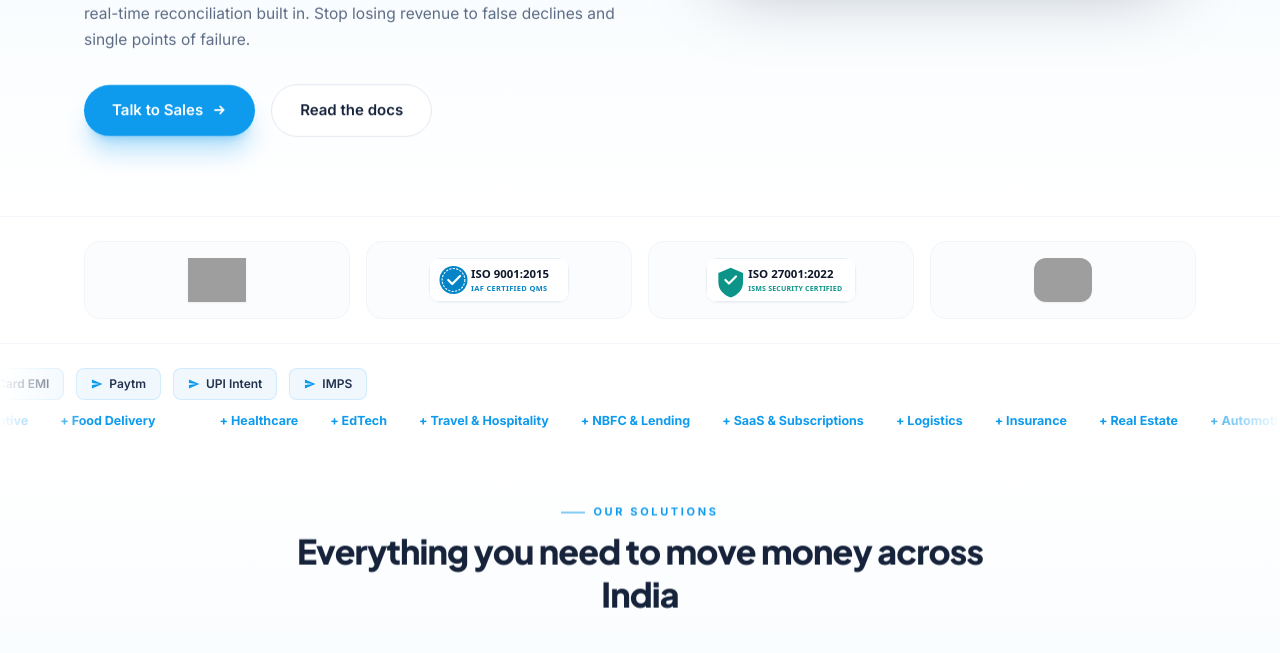
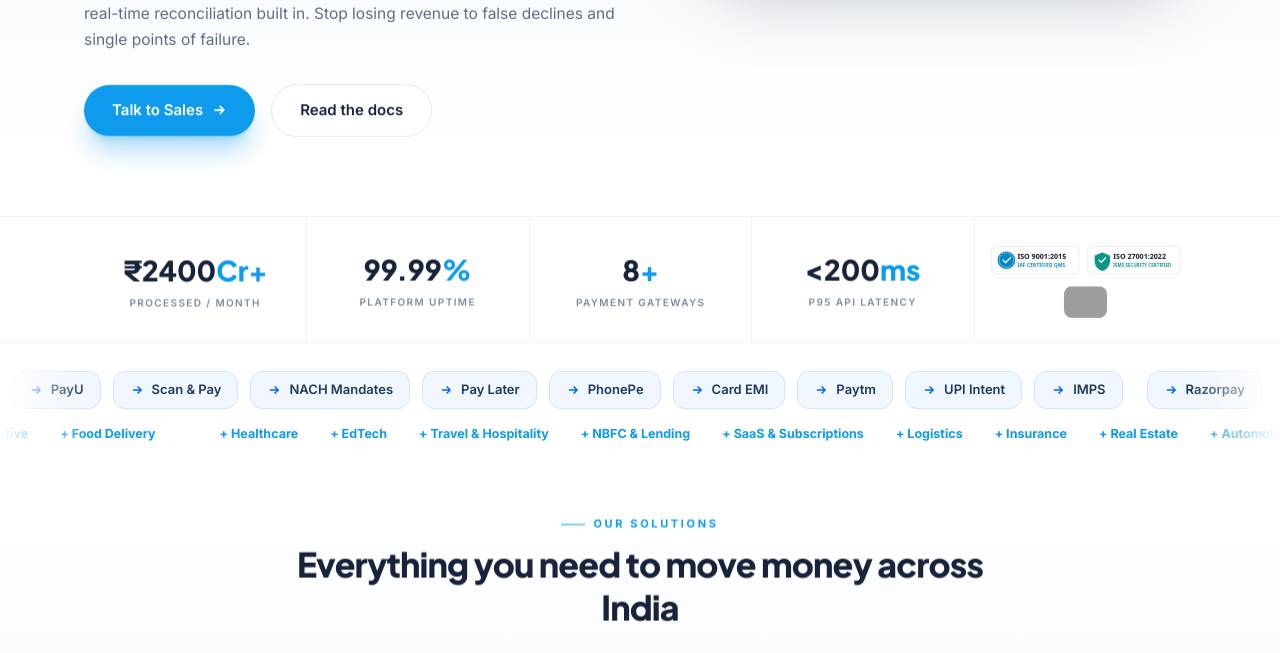
Before and after one commit to Paisape/pweb, a PHP site: page / in a window 1280 px wide. Shown: the part 649-1302 px from the top of the page. Run offline with PHP 8.4, Linux system fonts and the light colour scheme; some libraries are stand-ins or nearby versions; grey boxes are pictures that could not be loaded.

Commit message:
fix: restore 5-column stats bar with certificates card and update payment pills marquee to match design spec

```diff
--- a/index.php
+++ b/index.php
@@ -198,47 +198,95 @@
   </div>
 </section>
 
-<!-- ================= CERTIFICATIONS & TRUST ================= -->
-<section class="border-y border-slate-100 bg-white py-6">
-  <div class="mx-auto max-w-site px-5">
-    <div class="grid grid-cols-2 sm:grid-cols-4 gap-4 items-center justify-center">
-
-      <!-- PayU Certified Partner -->
-      <a href="https://pmny.in/er1smJcqj6z5" target="_blank" rel="noopener" class="group flex items-center justify-center rounded-2xl border border-slate-100 bg-slate-50/50 p-4 transition duration-300 hover:border-brand/30 hover:bg-white hover:shadow-md" aria-label="PayU Certified Partner">
-        <img src="https://partner.payu.in/packs/media/icons/certified-partner-9aa55562.png" alt="PayU Certified Partner" class="h-11 w-auto drop-shadow-sm transition group-hover:scale-105" width="80" height="80" />
+<!-- ================= STATS & CERTIFICATIONS ================= -->
+<section class="border-y border-slate-100 bg-white">
+  <div class="mx-auto grid max-w-site grid-cols-2 divide-slate-100 px-5 sm:grid-cols-3 lg:grid-cols-5 lg:divide-x">
+    <div data-reveal class="px-4 py-8 text-center">
+      <p class="font-display text-[28px] font-extrabold text-ink"><span data-count="2400" data-prefix="&#8377;">&#8377;0</span><span class="text-brand">Cr+</span></p>
+      <p class="mt-1 text-[10px] font-semibold uppercase tracking-[0.14em] text-body/80">Processed / Month</p>
+    </div>
+    <div data-reveal data-delay="80" class="px-4 py-8 text-center">
+      <p class="font-display text-[28px] font-extrabold text-ink"><span data-count="99.99" data-dec="2">0</span><span class="text-brand">%</span></p>
+      <p class="mt-1 text-[10px] font-semibold uppercase tracking-[0.14em] text-body/80">Platform Uptime</p>
+    </div>
+    <div data-reveal data-delay="160" class="px-4 py-8 text-center">
+      <p class="font-display text-[28px] font-extrabold text-ink"><span data-count="8">0</span><span class="text-brand">+</span></p>
+      <p class="mt-1 text-[10px] font-semibold uppercase tracking-[0.14em] text-body/80">Payment Gateways</p>
+    </div>
+    <div data-reveal data-delay="240" class="px-4 py-8 text-center">
+      <p class="font-display text-[28px] font-extrabold text-ink">&lt;<span data-count="200">0</span><span class="text-brand">ms</span></p>
+      <p class="mt-1 text-[10px] font-semibold uppercase tracking-[0.14em] text-body/80">P95 API Latency</p>
+    </div>
+    <div data-reveal data-delay="320" class="col-span-2 px-4 py-6 text-center sm:col-span-3 lg:col-span-1 flex flex-col items-center justify-center gap-2">
+      <div class="flex items-center justify-center gap-2">
+        <a href="https://www.iafcertsearch.org/certification/RC4pwKgEYuifFY9MQAMuaxjM" target="_blank" rel="noopener" aria-label="ISO 9001:2015 Certification" class="transition hover:scale-105">
+          <img src="/assets/iso-9001-logo.svg" alt="ISO 9001:2015 QMS Certified" class="h-9 w-auto shadow-sm rounded-lg" width="130" height="40" />
+        </a>
+        <a href="https://www.iafcertsearch.org/certification/EMahmahDvCLJcoeJoGLB1BaY" target="_blank" rel="noopener" aria-label="ISO 27001:2022 Certification" class="transition hover:scale-105">
+          <img src="/assets/iso-27001-logo.svg" alt="ISO 27001:2022 ISMS Certified" class="h-9 w-auto shadow-sm rounded-lg" width="130" height="40" />
+        </a>
+      </div>
+      <a href="/assets/startup-india-certificate.pdf" target="_blank" rel="noopener" class="transition hover:scale-105" aria-label="DPIIT Recognized Startup Certification DIPP282292">
+        <img src="/assets/startup-india-logo.svg" alt="DPIIT Recognized Startup DIPP282292" class="h-8 w-auto shadow-sm rounded-lg" width="160" height="40" />
       </a>
-
-      <!-- ISO 9001:2015 QMS -->
-      <a href="https://www.iafcertsearch.org/certification/RC4pwKgEYuifFY9MQAMuaxjM" target="_blank" rel="noopener" class="group flex items-center justify-center rounded-2xl border border-slate-100 bg-slate-50/50 p-4 transition duration-300 hover:border-brand/30 hover:bg-white hover:shadow-md" aria-label="ISO 9001:2015 QMS Certified">
-        <img src="/assets/iso-9001-logo.svg" alt="ISO 9001:2015 QMS Certified" class="h-11 w-auto shadow-sm rounded-xl transition group-hover:scale-105" width="160" height="50" />
-      </a>
-
-      <!-- ISO 27001:2022 ISMS -->
-      <a href="https://www.iafcertsearch.org/certification/EMahmahDvCLJcoeJoGLB1BaY" target="_blank" rel="noopener" class="group flex items-center justify-center rounded-2xl border border-slate-100 bg-slate-50/50 p-4 transition duration-300 hover:border-brand/30 hover:bg-white hover:shadow-md" aria-label="ISO 27001:2022 ISMS Certified">
-        <img src="/assets/iso-27001-logo.svg" alt="ISO 27001:2022 ISMS Certified" class="h-11 w-auto shadow-sm rounded-xl transition group-hover:scale-105" width="170" height="50" />
-      </a>
-
-      <!-- DPIIT Recognized Startup -->
-      <a href="/assets/startup-india-certificate.pdf" target="_blank" rel="noopener" class="group flex items-center justify-center rounded-2xl border border-slate-100 bg-slate-50/50 p-4 transition duration-300 hover:border-brand/30 hover:bg-white hover:shadow-md" aria-label="DPIIT Recognized Startup DIPP282292">
-        <img src="/assets/startup-india-logo.svg" alt="DPIIT Recognized Startup DIPP282292" class="h-11 w-auto shadow-sm rounded-xl transition group-hover:scale-105" width="195" height="50" />
-      </a>
-
     </div>
   </div>
 </section>
 
 <!-- ================= DUAL MARQUEE ================= -->
 <section class="space-y-3 bg-white py-6" aria-label="Supported payment methods and industries">
-  <!-- row 1: right to left -->
-  <div class="marquee">
+  <!-- row 1: payment method pills -->
+  <div class="marquee overflow-hidden py-1">
     <div class="track animate-marquee-l gap-3 pr-3">
-        <span class="flex items-center gap-1.5 whitespace-nowrap rounded-lg border border-brand/15 bg-brandLt/60 px-3.5 py-1.5 text-[12px] font-semibold text-ink2"><svg class="h-3 w-3 text-brand" viewBox="0 0 24 24" fill="currentColor"><path d="M2 21l21-9L2 3v7l15 2-15 2z"/></svg>Card EMI</span>
-        <span class="flex items-center gap-1.5 whitespace-nowrap rounded-lg border border-brand/15 bg-brandLt/60 px-3.5 py-1.5 text-[12px] font-semibold text-ink2"><svg class="h-3 w-3 text-brand" viewBox="0 0 24 24" fill="currentColor"><path d="M2 21l21-9L2 3v7l15 2-15 2z"/></svg>Paytm</span>
-        <span class="flex items-center gap-1.5 whitespace-nowrap rounded-lg border border-brand/15 bg-brandLt/60 px-3.5 py-1.5 text-[12px] font-semibold text-ink2"><svg class="h-3 w-3 text-brand" viewBox="0 0 24 24" fill="currentColor"><path d="M2 21l21-9L2 3v7l15 2-15 2z"/></svg>UPI Intent</span>
-        <span class="flex items-center gap-1.5 whitespace-nowrap rounded-lg border border-brand/15 bg-brandLt/60 px-3.5 py-1.5 text-[12px] font-semibold text-ink2"><svg class="h-3 w-3 text-brand" viewBox="0 0 24 24" fill="currentColor"><path d="M2 21l21-9L2 3v7l15 2-15 2z"/></svg>IMPS</span>
+      <div class="flex shrink-0 items-center gap-3 pr-3" data-mq-group>
+        <span class="flex items-center gap-2 whitespace-nowrap rounded-xl border border-[#D0E5FF] bg-[#F0F7FF] px-4 py-2 text-[13px] font-semibold text-[#1F385C]">
+          <svg class="h-3.5 w-3.5 text-[#0066FF]" viewBox="0 0 24 24" fill="none" stroke="currentColor" stroke-width="2.5"><path d="M5 12h14M13 6l6 6-6 6"/></svg>
+          Razorpay
+        </span>
+        <span class="flex items-center gap-2 whitespace-nowrap rounded-xl border border-[#D0E5FF] bg-[#F0F7FF] px-4 py-2 text-[13px] font-semibold text-[#1F385C]">
+          <svg class="h-3.5 w-3.5 text-[#0066FF]" viewBox="0 0 24 24" fill="none" stroke="currentColor" stroke-width="2.5"><path d="M5 12h14M13 6l6 6-6 6"/></svg>
+          Cashfree
+        </span>
+        <span class="flex items-center gap-2 whitespace-nowrap rounded-xl border border-[#D0E5FF] bg-[#F0F7FF] px-4 py-2 text-[13px] font-semibold text-[#1F385C]">
+          <svg class="h-3.5 w-3.5 text-[#0066FF]" viewBox="0 0 24 24" fill="none" stroke="currentColor" stroke-width="2.5"><path d="M5 12h14M13 6l6 6-6 6"/></svg>
+          PayU
+        </span>
+        <span class="flex items-center gap-2 whitespace-nowrap rounded-xl border border-[#D0E5FF] bg-[#F0F7FF] px-4 py-2 text-[13px] font-semibold text-[#1F385C]">
+          <svg class="h-3.5 w-3.5 text-[#0066FF]" viewBox="0 0 24 24" fill="none" stroke="currentColor" stroke-width="2.5"><path d="M5 12h14M13 6l6 6-6 6"/></svg>
+          Scan &amp; Pay
+        </span>
+        <span class="flex items-center gap-2 whitespace-nowrap rounded-xl border border-[#D0E5FF] bg-[#F0F7FF] px-4 py-2 text-[13px] font-semibold text-[#1F385C]">
+          <svg class="h-3.5 w-3.5 text-[#0066FF]" viewBox="0 0 24 24" fill="none" stroke="currentColor" stroke-width="2.5"><path d="M5 12h14M13 6l6 6-6 6"/></svg>
+          NACH Mandates
+        </span>
+        <span class="flex items-center gap-2 whitespace-nowrap rounded-xl border border-[#D0E5FF] bg-[#F0F7FF] px-4 py-2 text-[13px] font-semibold text-[#1F385C]">
+          <svg class="h-3.5 w-3.5 text-[#0066FF]" viewBox="0 0 24 24" fill="none" stroke="currentColor" stroke-width="2.5"><path d="M5 12h14M13 6l6 6-6 6"/></svg>
+          Pay Later
+        </span>
+        <span class="flex items-center gap-2 whitespace-nowrap rounded-xl border border-[#D0E5FF] bg-[#F0F7FF] px-4 py-2 text-[13px] font-semibold text-[#1F385C]">
+          <svg class="h-3.5 w-3.5 text-[#0066FF]" viewBox="0 0 24 24" fill="none" stroke="currentColor" stroke-width="2.5"><path d="M5 12h14M13 6l6 6-6 6"/></svg>
+          PhonePe
+        </span>
+        <span class="flex items-center gap-2 whitespace-nowrap rounded-xl border border-[#D0E5FF] bg-[#F0F7FF] px-4 py-2 text-[13px] font-semibold text-[#1F385C]">
+          <svg class="h-3.5 w-3.5 text-[#0066FF]" viewBox="0 0 24 24" fill="none" stroke="currentColor" stroke-width="2.5"><path d="M5 12h14M13 6l6 6-6 6"/></svg>
+          Card EMI
+        </span>
+        <span class="flex items-center gap-2 whitespace-nowrap rounded-xl border border-[#D0E5FF] bg-[#F0F7FF] px-4 py-2 text-[13px] font-semibold text-[#1F385C]">
+          <svg class="h-3.5 w-3.5 text-[#0066FF]" viewBox="0 0 24 24" fill="none" stroke="currentColor" stroke-width="2.5"><path d="M5 12h14M13 6l6 6-6 6"/></svg>
+          Paytm
+        </span>
+        <span class="flex items-center gap-2 whitespace-nowrap rounded-xl border border-[#D0E5FF] bg-[#F0F7FF] px-4 py-2 text-[13px] font-semibold text-[#1F385C]">
+          <svg class="h-3.5 w-3.5 text-[#0066FF]" viewBox="0 0 24 24" fill="none" stroke="currentColor" stroke-width="2.5"><path d="M5 12h14M13 6l6 6-6 6"/></svg>
+          UPI Intent
+        </span>
+        <span class="flex items-center gap-2 whitespace-nowrap rounded-xl border border-[#D0E5FF] bg-[#F0F7FF] px-4 py-2 text-[13px] font-semibold text-[#1F385C]">
+          <svg class="h-3.5 w-3.5 text-[#0066FF]" viewBox="0 0 24 24" fill="none" stroke="currentColor" stroke-width="2.5"><path d="M5 12h14M13 6l6 6-6 6"/></svg>
+          IMPS
+        </span>
       </div>
-      <div class="flex shrink-0 gap-3 pr-3" data-mq-clone aria-hidden="true"></div>
+      <div class="flex shrink-0 items-center gap-3 pr-3" data-mq-clone aria-hidden="true"></div>
     </div>
+  </div>
   </div>
   <!-- row 2: left to right -->
   <div class="marquee">
```
